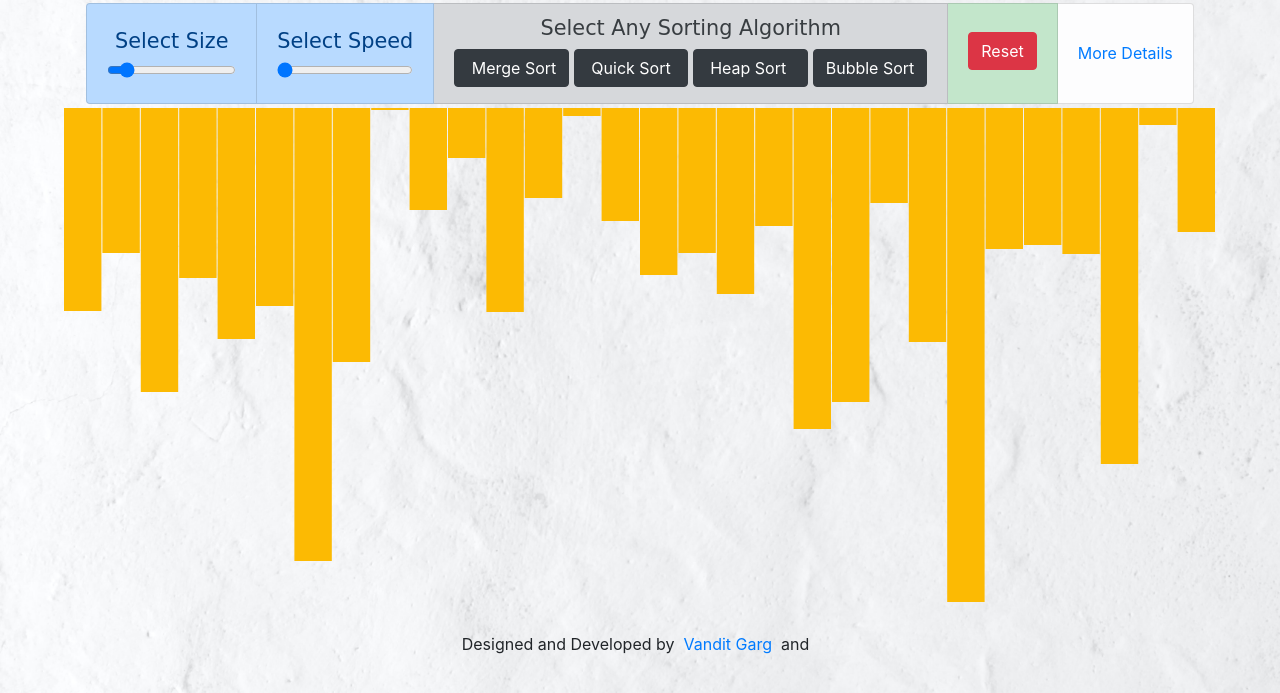
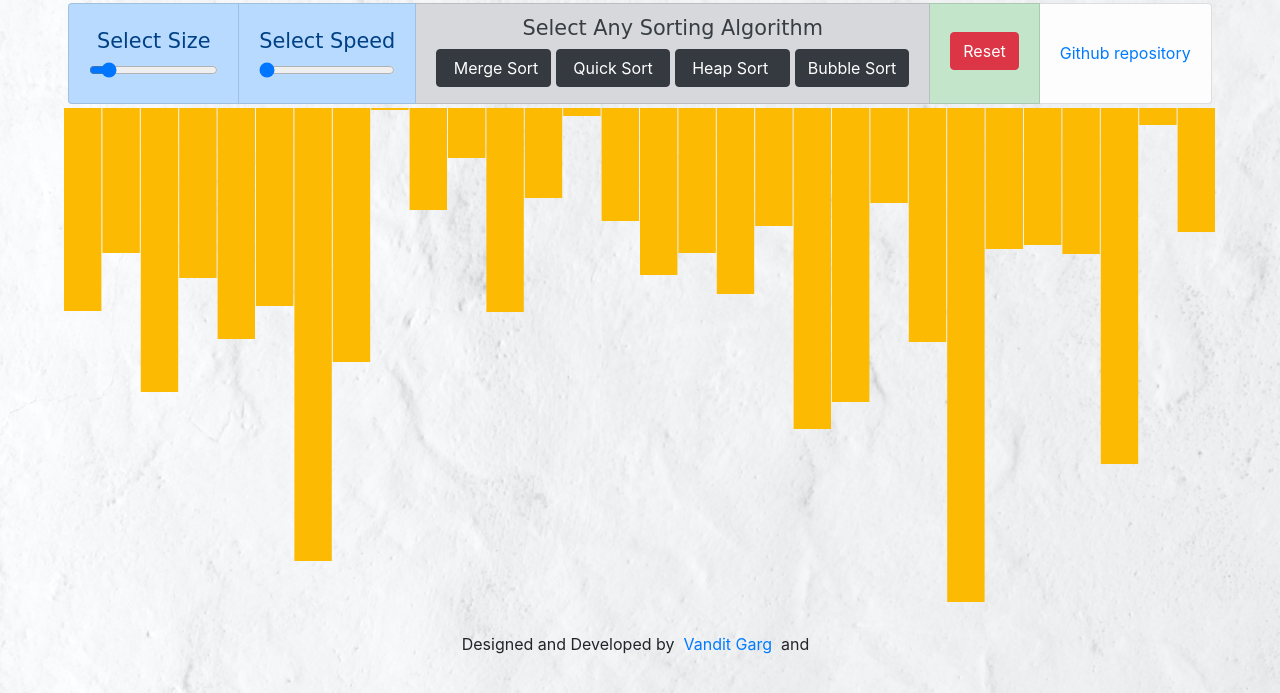
Before and after one commit to gargvandit/Algo_visualizer, a plain HTML site: page index.html in a window 1280 px wide. Shown: the part 107-800 px from the top of the page. Drawn offline with nearby package versions, Linux system fonts and the light colour scheme; a web font is replaced by a local one.

Commit message:
Update index.html

```diff
--- a/index.html
+++ b/index.html
@@ -77,7 +77,7 @@
 					<button type="button" class="btn btn-danger btnreset " id="reset">Reset</button>
 				</li>
 				<li class="list-group-item list-group-item-light xx " >
-				<a target="_blank" href="https://github.com/vkg2000/Algo-Visualizer">More Details</a>
+				<a target="_blank" href="https://github.com/gargvandit/Algo_visualizer">Github repository</a>
 				</li>
 
 			</ul>
```
